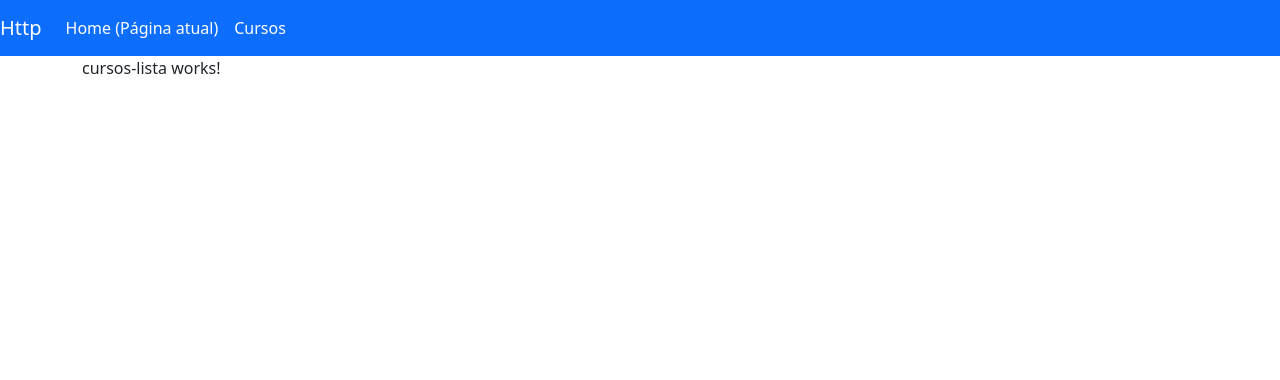
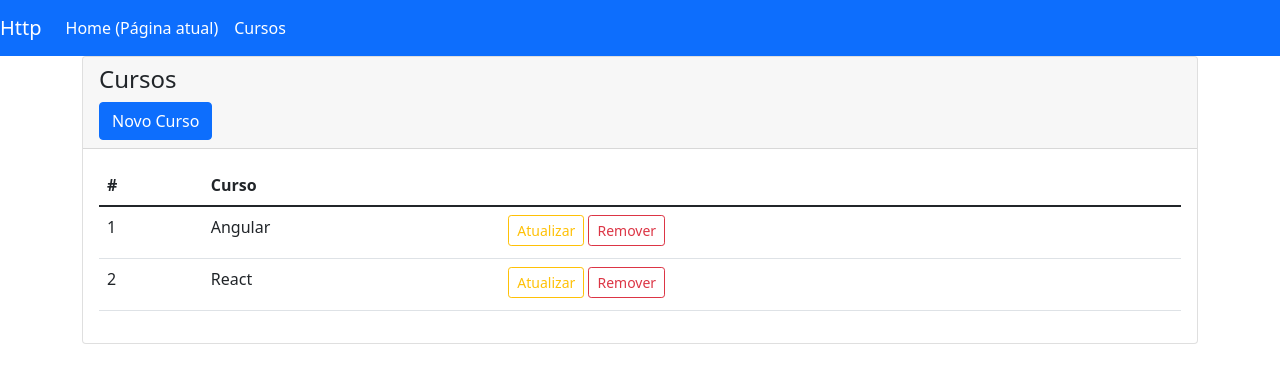
Before and after one commit to AndersonSilva94/estudos-angular-framework, an Angular app in the folder modulo-10-http/http/: page /cursos in a window 1280 px wide. Shown: the top 380 px of the page. Built offline with nearby package versions, Linux system fonts and the light colour scheme; data requests are answered from the project's data file.

Commit message:
feat: :rocket: Http GET: listar registros

```diff
--- a/modulo-10-http/http/db.json
+++ b/modulo-10-http/http/db.json
@@ -5,8 +5,8 @@
       "nome": "Angular"
     },
     {
-      "name": "React",
-      "id": 3
+      "nome": "React",
+      "id": 2
     }
   ]
 }
--- a/modulo-10-http/http/src/app/app.module.ts
+++ b/modulo-10-http/http/src/app/app.module.ts
@@ -1,3 +1,4 @@
+import { HttpClientModule } from '@angular/common/http';
 import { NgModule } from '@angular/core';
 import { BrowserModule } from '@angular/platform-browser';
 
@@ -10,7 +11,8 @@ import { AppComponent } from './app.component';
   ],
   imports: [
     BrowserModule,
-    AppRoutingModule
+    AppRoutingModule,
+    HttpClientModule
   ],
   providers: [],
   bootstrap: [AppComponent]
--- /dev/null
+++ b/modulo-10-http/http/src/app/cursos/curso.ts
@@ -0,0 +1,4 @@
+export interface Curso {
+  id: number;
+  nome: string;
+}
--- a/modulo-10-http/http/src/app/cursos/cursos-lista/cursos-lista.component.html
+++ b/modulo-10-http/http/src/app/cursos/cursos-lista/cursos-lista.component.html
@@ -1 +1,38 @@
-<p>cursos-lista works!</p>
+<div class="card">
+  <div class="card-header">
+    <div class="float-left">
+      <h4>Cursos</h4>
+    </div>
+    <div class="float-right">
+      <button type="button" class="btn btn-primary" [routerLink]="['novo']">Novo Curso</button>
+    </div>
+  </div>
+  <div class="card-body">
+    <table class="table table-hover">
+      <thead>
+        <tr>
+          <th>#</th>
+          <th>Curso</th>
+          <th></th>
+        </tr>
+      </thead>
+      <tbody>
+        <tr *ngFor="let curso of cursos">
+          <td>{{ curso.id }}</td>
+          <td>{{ curso.nome }}</td>
+          <td>
+            <span class="float-right">
+              <button class="btn btn-outline-warning mb-1 btn-sm">
+                Atualizar
+              </button>
+
+              <button class="btn btn-outline-danger mb-1 btn-sm">
+                Remover
+              </button>
+            </span>
+          </td>
+        </tr>
+      </tbody>
+    </table>
+  </div>
+</div>
--- a/modulo-10-http/http/src/app/cursos/cursos-lista/cursos-lista.component.ts
+++ b/modulo-10-http/http/src/app/cursos/cursos-lista/cursos-lista.component.ts
@@ -1,15 +1,32 @@
 import { Component, OnInit } from '@angular/core';
+import { Subject, takeUntil } from 'rxjs';
+import { Curso } from '../curso';
+import { CursosService } from '../cursos.service';
 
 @Component({
   selector: 'app-cursos-lista',
   templateUrl: './cursos-lista.component.html',
-  styleUrls: ['./cursos-lista.component.scss']
+  styleUrls: ['./cursos-lista.component.scss'],
+  preserveWhitespaces: true
 })
 export class CursosListaComponent implements OnInit {
 
-  constructor() { }
+  cursos!: Curso[];
+
+  unsubscribe: Subject<void> = new Subject();
+
+  constructor(
+    private service: CursosService,
+  ) { }
 
   ngOnInit(): void {
+    this.listarCursos();
+  }
+
+  listarCursos() {
+    this.service.list()
+      .pipe(takeUntil(this.unsubscribe))
+      .subscribe(dados => this.cursos = dados);
   }
 
 }
--- /dev/null
+++ b/modulo-10-http/http/src/app/cursos/cursos.service.ts
@@ -0,0 +1,19 @@
+import { Injectable } from '@angular/core';
+import { HttpClient } from '@angular/common/http';
+import { Curso } from './curso';
+
+@Injectable({
+  providedIn: 'root'
+})
+export class CursosService {
+
+  private readonly API = 'http://localhost:3000/cursos';
+
+  constructor(
+    private http: HttpClient,
+  ) { }
+
+  list() {
+    return this.http.get<Curso[]>(this.API);
+  }
+}
```
Also changed, not shown: 1 other file (tests, documents, lock files or other folders).
